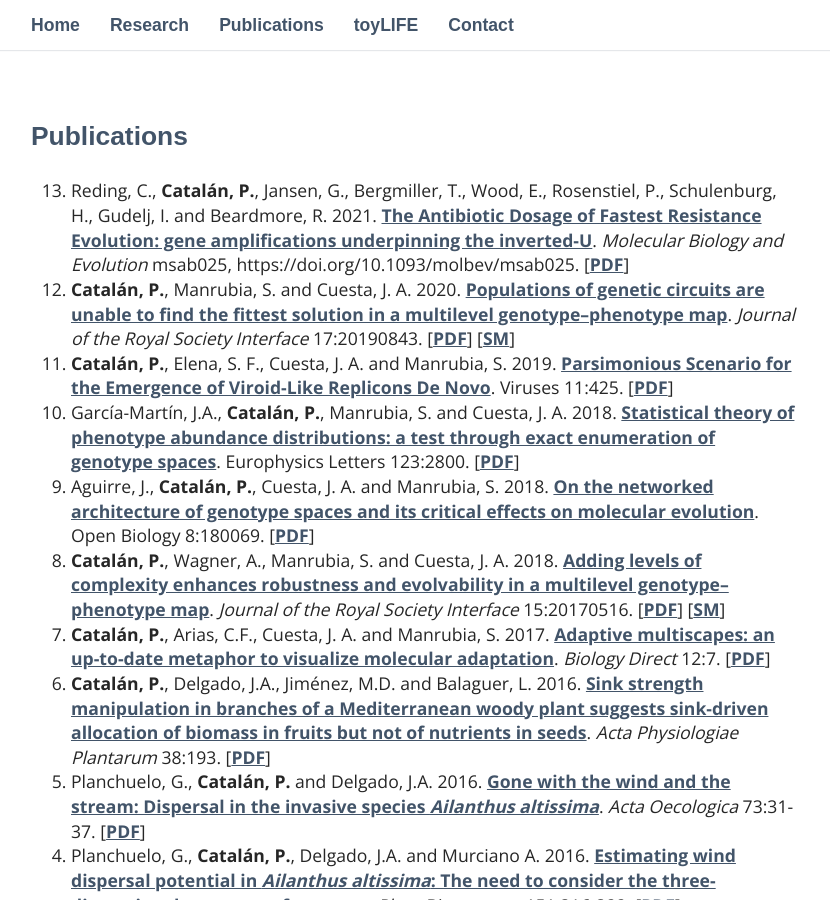
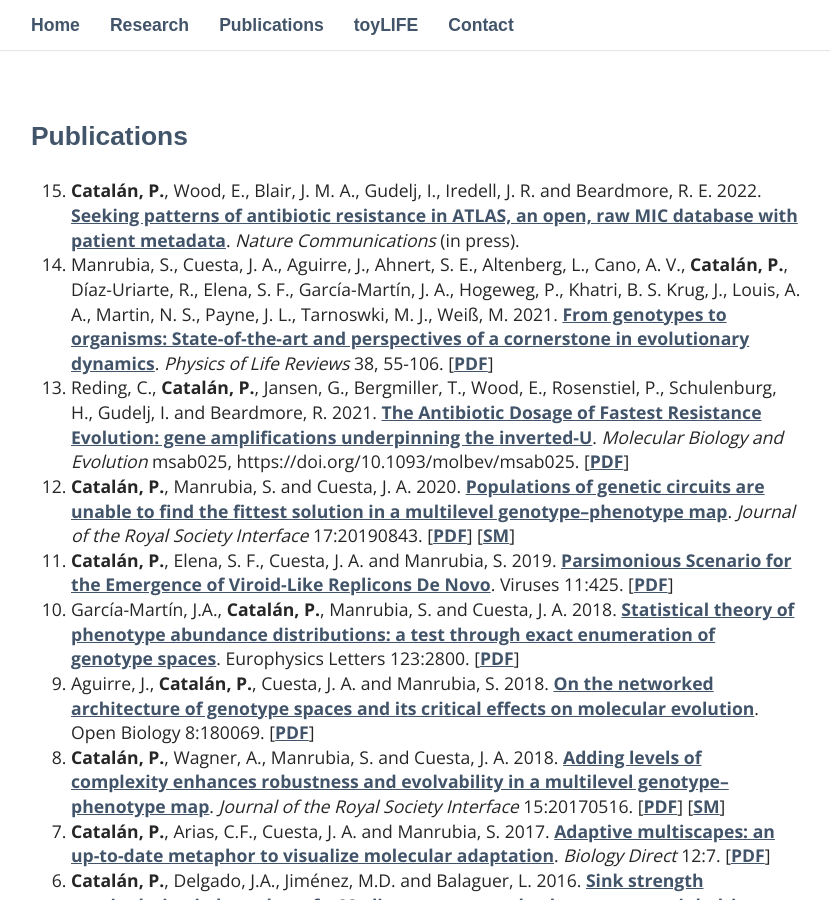
Before and after one commit to PabloCatalan/pablocatalan.github.io, a Jekyll site: the page built from _pages/02_publications.md, in a window 1280 px wide and 900 px high. Shown: the whole window, without its empty margins (224-1054 px from the left). Built offline with Jekyll 4.4.1, drawn with Linux system fonts in a browser that asks for light colours; some web fonts are replaced.

Commit message:
Update 02_publications.md

```diff
--- a/_pages/02_publications.md
+++ b/_pages/02_publications.md
@@ -5,9 +5,11 @@
 ---
 
 
-0.  Reding, C., **Catalán, P.**, Jansen, G., Bergmiller, T., Wood, E., Rosenstiel, P., Schulenburg, H., Gudelj, I. and Beardmore, R. 2021. [The Antibiotic Dosage of Fastest Resistance Evolution: gene amplifications underpinning the inverted-U](https://academic.oup.com/mbe/advance-article/doi/10.1093/molbev/msab025/6161781). *Molecular Biology and Evolution* msab025, https://doi.org/10.1093/molbev/msab025. [[PDF](/papers/reding2021_invertedU.pdf)]
-0. **Catalán, P.**, Manrubia, S. and Cuesta, J. A. 2020. [Populations of genetic circuits are unable to find the fittest solution in a multilevel genotype–phenotype map](https://royalsocietypublishing.org/doi/10.1098/rsif.2019.0843). *Journal of the Royal Society Interface* 17:20190843. [[PDF](/papers/catalan2020_patterns.pdf)] [[SM](/papers/catalan2020_patterns_Supp.pdf)]
-0. **Catalán, P.**, Elena, S. F., Cuesta,  J. A. and  Manrubia, S. 2019. [Parsimonious Scenario for the
+0.  **Catalán, P.**, Wood, E., Blair, J. M. A., Gudelj, I., Iredell, J. R. and Beardmore, R. E. 2022. [Seeking patterns of antibiotic resistance in ATLAS, an open, raw MIC database with patient metadata](https://www.nature.com/articles/s41467-022-30635-7). *Nature Communications* (in press).
+1.  Manrubia, S., Cuesta, J. A., Aguirre, J., Ahnert, S. E., Altenberg, L., Cano, A. V., **Catalán, P.**, Díaz-Uriarte, R., Elena, S. F., García-Martín, J. A., Hogeweg, P., Khatri, B. S. Krug, J., Louis, A. A., Martin, N. S., Payne, J. L., Tarnoswki, M. J., Weiß, M. 2021. [From genotypes to organisms: State-of-the-art and perspectives of a cornerstone in evolutionary dynamics](https://www.sciencedirect.com/science/article/pii/S1571064521000300). *Physics of Life Reviews* 38, 55-106. [[PDF](/papers/manrubia2021_perspectives.pdf)]
+2.  Reding, C., **Catalán, P.**, Jansen, G., Bergmiller, T., Wood, E., Rosenstiel, P., Schulenburg, H., Gudelj, I. and Beardmore, R. 2021. [The Antibiotic Dosage of Fastest Resistance Evolution: gene amplifications underpinning the inverted-U](https://academic.oup.com/mbe/advance-article/doi/10.1093/molbev/msab025/6161781). *Molecular Biology and Evolution* msab025, https://doi.org/10.1093/molbev/msab025. [[PDF](/papers/reding2021_invertedU.pdf)]
+3. **Catalán, P.**, Manrubia, S. and Cuesta, J. A. 2020. [Populations of genetic circuits are unable to find the fittest solution in a multilevel genotype–phenotype map](https://royalsocietypublishing.org/doi/10.1098/rsif.2019.0843). *Journal of the Royal Society Interface* 17:20190843. [[PDF](/papers/catalan2020_patterns.pdf)] [[SM](/papers/catalan2020_patterns_Supp.pdf)]
+4. **Catalán, P.**, Elena, S. F., Cuesta,  J. A. and  Manrubia, S. 2019. [Parsimonious Scenario for the
   Emergence of Viroid-Like Replicons De Novo](https://www.mdpi.com/1999-4915/11/5/425/htm). Viruses
     11:425. [[PDF](/papers/catalan2019_parsimonius_emergence_viroids.pdf)]
 0. García-Martín, J.A., **Catalán, P.**, Manrubia, S. and Cuesta, J. A. 2018. [Statistical theory of phenotype abundance distributions: a test through exact enumeration of genotype spaces](http://iopscience.iop.org/article/10.1209/0295-5075/123/28001). Europhysics Letters 123:2800. [[PDF](/papers/garciamartin2018_statistical_theory_phenotype_abundance.pdf)]
```
